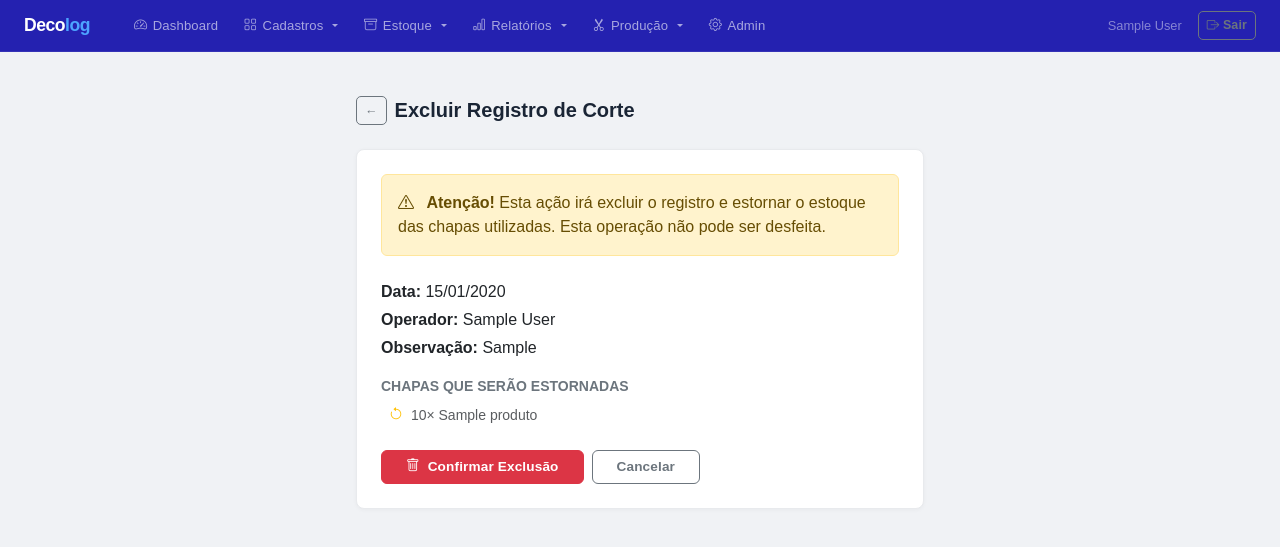
After one commit to decorcril/decolog, a Django app: page /producao/1/excluir/ in a window 1280 px wide. The commit adds this page. Shown: the top 547 px of the page. Run offline with Django 5.2, Linux system fonts and the light colour scheme; a user stored in the database is signed in; tables that the repository leaves empty hold one stand-in row (values such as "Sample post").

Commit message:
feat: adiciona possibilidade de deletar registro de corte estornando a quantidade de chapas ao estoque

```diff
--- /dev/null
+++ b/producao_corte/templates/producao_corte/registro_corte_confirm_delete.html
@@ -0,0 +1,53 @@
+{% extends 'base.html' %}
+
+{% block title %}Excluir Registro de Corte — Decolog{% endblock %}
+
+{% block content %}
+<div class="container-fluid px-3 py-3" style="max-width: 600px;">
+
+  <div class="d-flex align-items-center mb-4 gap-2">
+    <a href="{% url 'producao_corte:list' %}" class="btn btn-sm btn-outline-secondary">←</a>
+    <h5 class="mb-0 fw-bold">Excluir Registro de Corte</h5>
+  </div>
+
+  <div class="card border-0 shadow-sm">
+    <div class="card-body p-4">
+
+      <div class="alert alert-warning mb-4">
+        <i class="bi bi-exclamation-triangle me-2"></i>
+        <strong>Atenção!</strong> Esta ação irá excluir o registro e estornar o estoque das chapas utilizadas. Esta operação não pode ser desfeita.
+      </div>
+
+      <div class="mb-3">
+        <p class="mb-1"><span class="fw-semibold">Data:</span> {{ registro.data|date:"d/m/Y" }}</p>
+        <p class="mb-1"><span class="fw-semibold">Operador:</span> {{ registro.operador.get_full_name|default:registro.operador.username }}</p>
+        {% if registro.observacao %}
+          <p class="mb-1"><span class="fw-semibold">Observação:</span> {{ registro.observacao }}</p>
+        {% endif %}
+      </div>
+
+      <p class="fw-semibold small text-secondary mb-2">CHAPAS QUE SERÃO ESTORNADAS</p>
+      <ul class="list-unstyled ms-2 mb-4">
+        {% for item in registro.itens.all %}
+          <li class="small mb-1 text-muted">
+            <i class="bi bi-arrow-counterclockwise me-1 text-warning"></i>
+            {{ item.quantidade_chapa|floatformat:"-2" }}× {{ item.chapa.nome }}
+          </li>
+        {% endfor %}
+      </ul>
+
+      <form method="post" class="d-flex gap-2">
+        {% csrf_token %}
+        <button type="submit" class="btn btn-danger px-4">
+          <i class="bi bi-trash me-1"></i> Confirmar Exclusão
+        </button>
+        <a href="{% url 'producao_corte:list' %}" class="btn btn-outline-secondary px-4">
+          Cancelar
+        </a>
+      </form>
+
+    </div>
+  </div>
+
+</div>
+{% endblock %}
--- a/producao_corte/urls.py
+++ b/producao_corte/urls.py
@@ -1,9 +1,10 @@
 from django.urls import path
-from .views import registro_corte_create, registro_corte_list
+from .views import registro_corte_create, registro_corte_list, registro_corte_delete
 
 app_name = 'producao_corte'
 
 urlpatterns = [
     path('', registro_corte_list, name='list'),
     path('novo/', registro_corte_create, name='create'),
+    path('<int:pk>/excluir/', registro_corte_delete, name='delete'),
 ]
--- a/producao_corte/views/__init__.py
+++ b/producao_corte/views/__init__.py
@@ -1 +1 @@
-from .registro_corte import registro_corte_create, registro_corte_list
+from .registro_corte import registro_corte_create, registro_corte_list, registro_corte_delete
--- a/producao_corte/views/registro_corte.py
+++ b/producao_corte/views/registro_corte.py
@@ -1,19 +1,18 @@
-from django.shortcuts import render, redirect
+from django.shortcuts import render, redirect, get_object_or_404
 from django.contrib import messages
 from django.utils import timezone
 from django.db import transaction
 from django.db.models import Sum
 from django.contrib.auth.models import User
+from django.core.paginator import Paginator
 from decimal import Decimal
 from datetime import date
 
 from produtos.models import Produto
 from movimentacoes.models import Movimentacao
 from estoque.models import Estoque
-from core.mixins import operador_laser_ou_acima, producao_ou_gerente
+from core.mixins import producao_ou_gerente
 from ..models import RegistroCorte, ItemCorte, ProdutoCortado
-
-from django.core.paginator import Paginator
 
 
 @producao_ou_gerente
@@ -106,6 +105,7 @@ def registro_corte_create(request):
                             quantidade=abate,
                             observacao=f'Corte em {data_parsed.strftime("%d/%m/%Y")}',
                             usuario=request.user,
+                            registro_corte=registro,
                         )
                         restante -= abate
 
@@ -129,12 +129,11 @@ def registro_corte_create(request):
             messages.error(request, str(e))
             return redirect('producao_corte:create')
 
-    context = {
+    return render(request, 'producao_corte/registro_corte_form.html', {
         'produtos_materiais': produtos_materiais,
         'produtos_finais': produtos_finais,
         'hoje': timezone.localdate().isoformat(),
-    }
-    return render(request, 'producao_corte/registro_corte_form.html', context)
+    })
 
 
 @producao_ou_gerente
@@ -156,10 +155,12 @@ def registro_corte_list(request):
         registros = registros.filter(operador__id=operador_id)
 
     registros = registros.prefetch_related(
-        'itens__chapa', 'itens__produtos_cortados__produto'
-    ).select_related('operador').order_by('-data', '-criado_em')
+    'itens__chapa', 'itens__produtos_cortados__produto'
+    ).select_related('operador').annotate(
+        total_chapas=Sum('itens__quantidade_chapa')
+    ).order_by('-data', '-criado_em')
 
-    paginator = Paginator(registros, 20)  # 20 por página
+    paginator = Paginator(registros, 20)
     page_number = request.GET.get('page')
     page_obj = paginator.get_page(page_number)
 
@@ -174,3 +175,32 @@ def registro_corte_list(request):
         'operador_id': operador_id,
         'page_obj': page_obj,
     })
+
+
+@producao_ou_gerente
+def registro_corte_delete(request, pk):
+    registro = get_object_or_404(RegistroCorte, pk=pk)
+
+    if request.method == 'POST':
+        try:
+            with transaction.atomic():
+                for mov in registro.movimentacoes.all():
+                    Movimentacao.objects.create(
+                        produto=mov.produto,
+                        local=mov.local,
+                        tipo='entrada',
+                        motivo='uso_interno',
+                        quantidade=mov.quantidade,
+                        observacao=f'Estorno do corte em {registro.data.strftime("%d/%m/%Y")}',
+                        usuario=request.user,
+                    )
+                registro.delete()
+                messages.success(request, 'Registro excluído e estoque estornado com sucesso!')
+        except Exception as e:
+            messages.error(request, f'Erro ao excluir: {e}')
+
+        return redirect('producao_corte:list')
+
+    return render(request, 'producao_corte/registro_corte_confirm_delete.html', {
+        'registro': registro,
+    })
```
Also changed, not shown: movimentacoes/models/movimentacao.py (+7 -3 lines), producao_corte/templates/producao_corte/registro_corte_list.html (+13 -10 lines), movimentacoes/migrations/0004_movimentacao_registro_corte.py (added).
